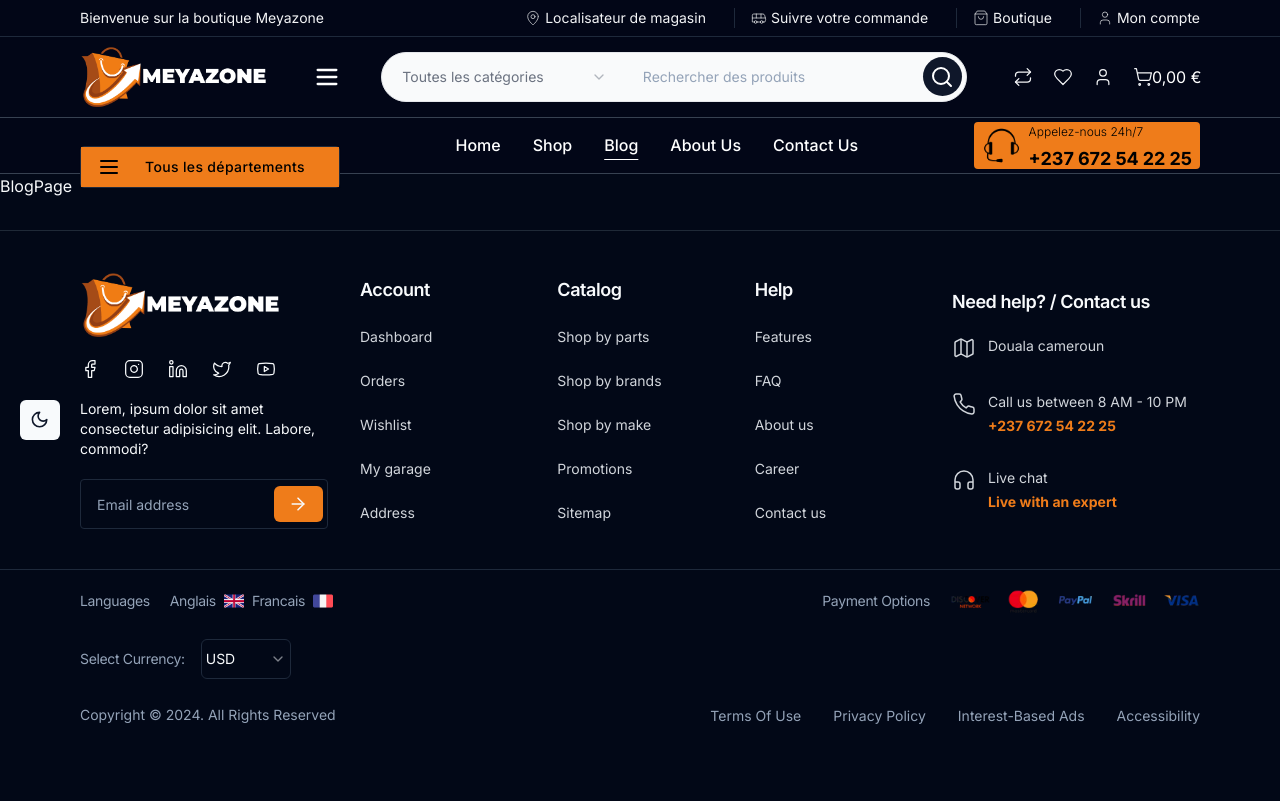
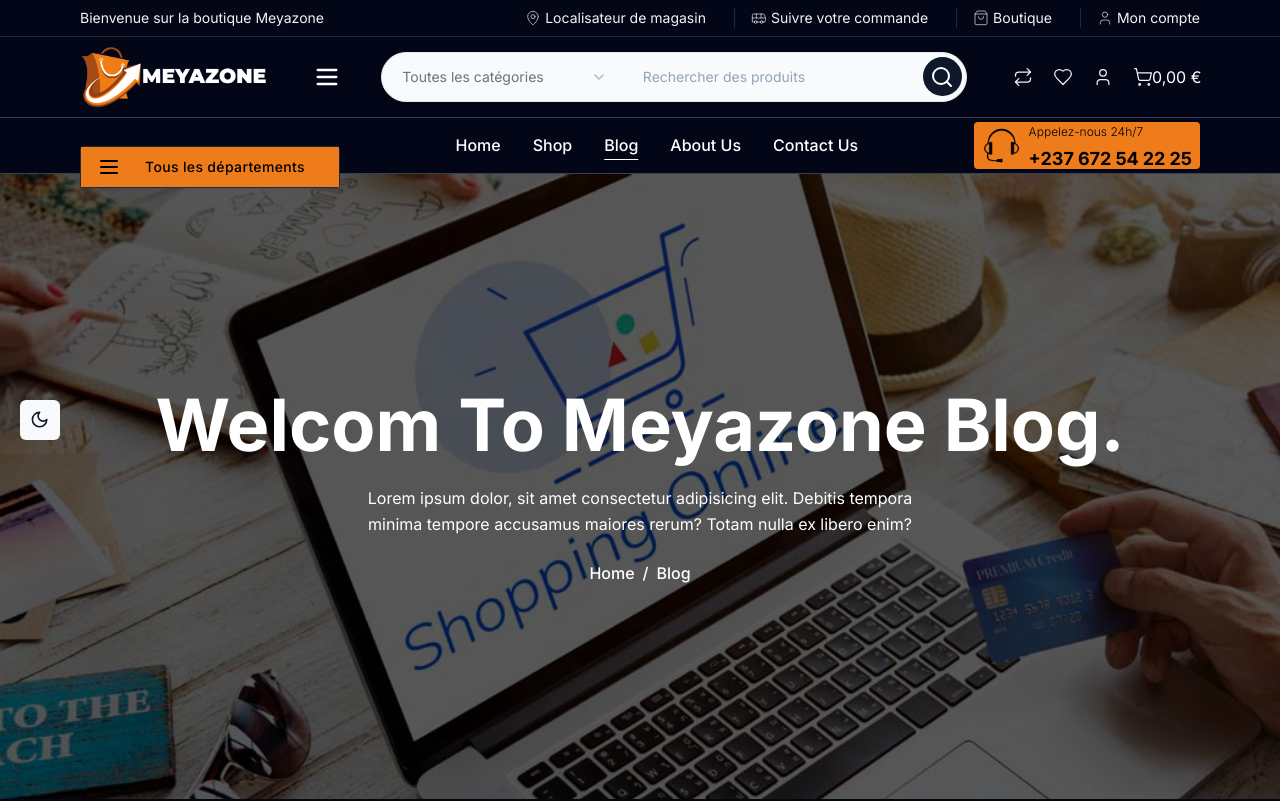
Before and after one commit to Mel-Turham/Meyazone, a Next.js app: page /blog in a window 1280 px wide. Shown: the top 801 px of the page. Built offline with nearby package versions, Linux system fonts and the light colour scheme.

Commit message:
feat(ui):add blog page

```diff
--- a/app/(main)/blog/page.tsx
+++ b/app/(main)/blog/page.tsx
@@ -1,7 +1,81 @@
+'use client';
+import Link from 'next/link';
 import React from 'react';
+import { motion } from 'framer-motion';
+import CardBlog from '@/components/CardBlog';
+import AuthorBlog from '@/components/AuthorBlog';
+import { Search } from 'lucide-react';
+import { Input } from '@/components/ui/input';
 
 const BlogPage = () => {
-	return <div>BlogPage</div>;
+	return (
+		<>
+			<section className='w-full h-[calc(100dvh-10.9rem)] article-hero bg-cover bg-no-repeat bg-left-top relative overflow-hidden'>
+				<div className='relative z-[1] text-white container flex items-center justify-center flex-col h-full space-y-6'>
+					<motion.h1
+						initial={{ opacity: 0, y: 40 }}
+						animate={{ opacity: 1, y: 0 }}
+						className='text-4xl md:text-7xl font-bold capitalize'
+					>
+						Welcom to meyazone blog.
+					</motion.h1>
+					<motion.p
+						initial={{ opacity: 0, y: 40 }}
+						animate={{ opacity: 1, y: 0 }}
+						transition={{ delay: 0.5 }}
+						className='max-w-3xl text-center text-base text-balance leading-relaxed font-normal'
+					>
+						Lorem ipsum dolor, sit amet consectetur adipisicing elit. Debitis
+						tempora minima tempore accusamus maiores rerum? Totam nulla ex
+						libero enim?
+					</motion.p>
+					<motion.div
+						initial={{ opacity: 0 }}
+						animate={{ opacity: 1 }}
+						transition={{ delay: 0.8 }}
+						className='flex items-center justify-center gap-2 font-medium
+				'
+					>
+						<Link href={'/'} className='hover:underline'>
+							Home
+						</Link>
+						/<span>Blog</span>
+					</motion.div>
+				</div>
+				<div className='absolute left-0 top-0 w-full h-screen bg-black/65'></div>
+			</section>
+
+			<section className='py-16'>
+				<div className='container grid grid-cols-6 gap-10'>
+					<div className='col-span-4 space-y-7'>
+						{Array.from({ length: 10 }, (_, index) => {
+							return <CardBlog key={index} />;
+						})}
+					</div>
+					<div className='col-span-2 flex flex-col items-center'>
+						<AuthorBlog />
+						<form
+							action='#'
+							className='flex items-center gap-3 border border-solid dark:border-slate-800 rounded-sm overflow-hidden p-1 w-full border-gray-200 mt-10'
+						>
+							<Input
+								placeholder='Search...'
+								aria-label='Search blogs'
+								className='rounded-none w-3/4 ring-0 border-0 focus:outline-none'
+							/>
+							<button
+								type='submit'
+								aria-label='Subscribe'
+								className='w-[50px] ml-auto flex items-center justify-center py-2 rounded-md bg-myprimary'
+							>
+								<Search className='w-5 h-5' strokeWidth={1.8} />
+							</button>
+						</form>
+					</div>
+				</div>
+			</section>
+		</>
+	);
 };
 
 export default BlogPage;
```
